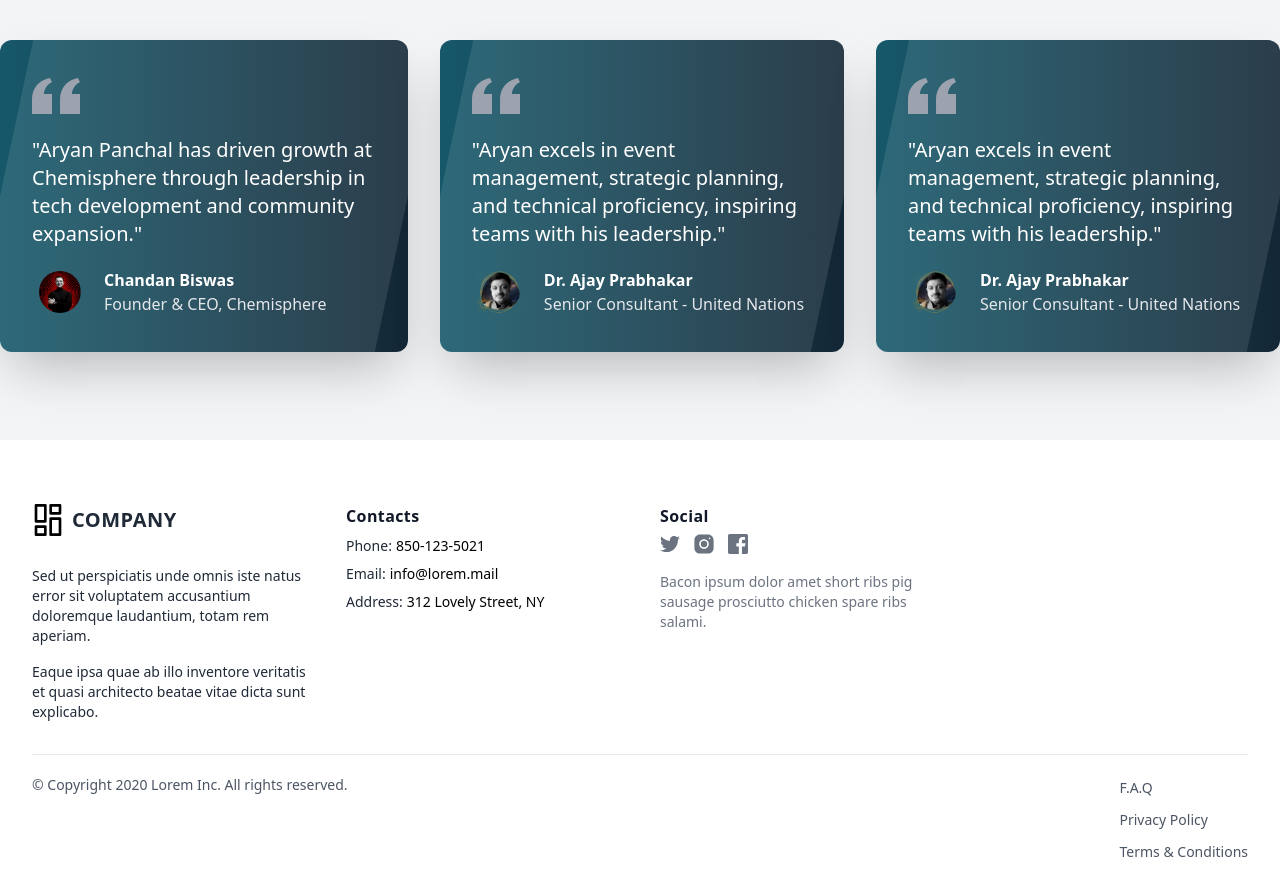
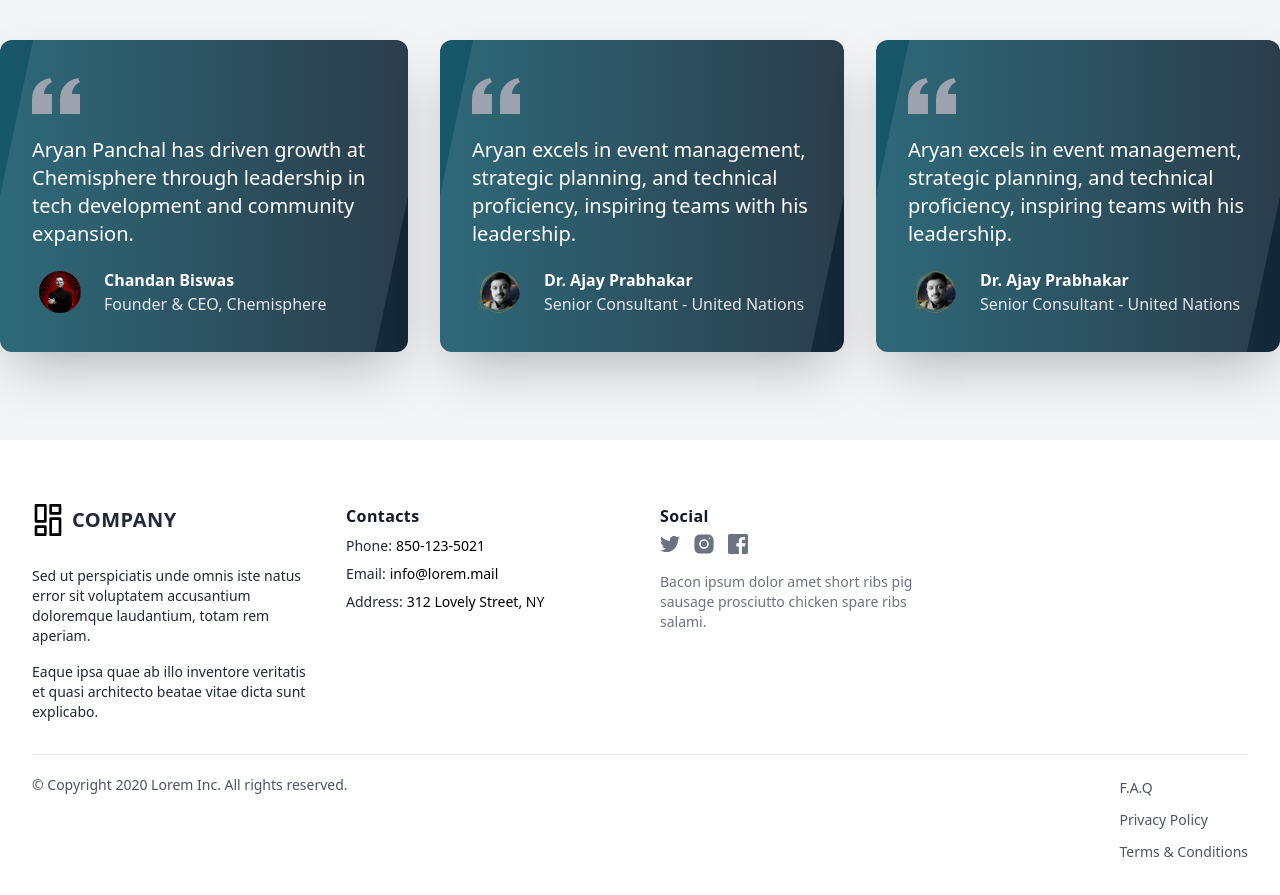
Before and after one commit to aryannpanchal/aryan-panchal-portfolio, a Next.js app: page / in a window 1280 px wide. Shown: the part 3320-4215 px from the top of the page. Built offline with nearby package versions, Linux system fonts and the light colour scheme.

Commit message:
Update Testimonials.jsx

```diff
--- a/components/Testimonials.jsx
+++ b/components/Testimonials.jsx
@@ -40,7 +40,7 @@ const Testimonials = () => {
                     <path d="M14.017 21v-7.391c0-5.704 3.731-9.57 8.983-10.609l.995 2.151c-2.432.917-3.995 3.638-3.995 5.849h4v10h-9.983zm-14.017 0v-7.391c0-5.704 3.748-9.57 9-10.609l.996 2.151c-2.433.917-3.996 3.638-3.996 5.849h3.983v10h-9.983z" />
                   </svg>
                   <p className="text-xl font-medium mb-4">
-                    "{testimonial.text}"
+                    {testimonial.text}
                   </p>
                   <div className="flex items-center">
                     <img src={testimonial.image} alt={testimonial.name} className="w-14 h-14 rounded-full mr-4" />
```
